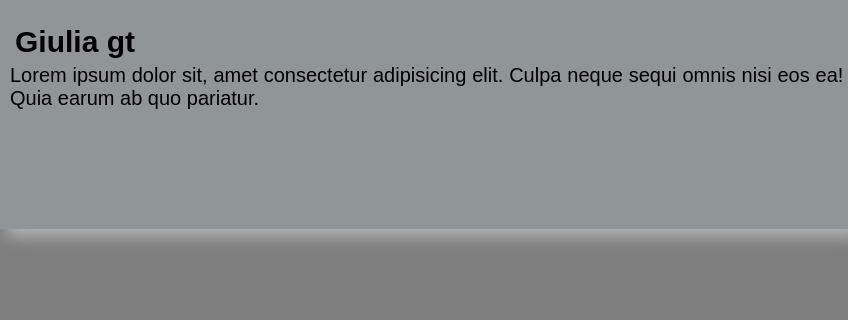
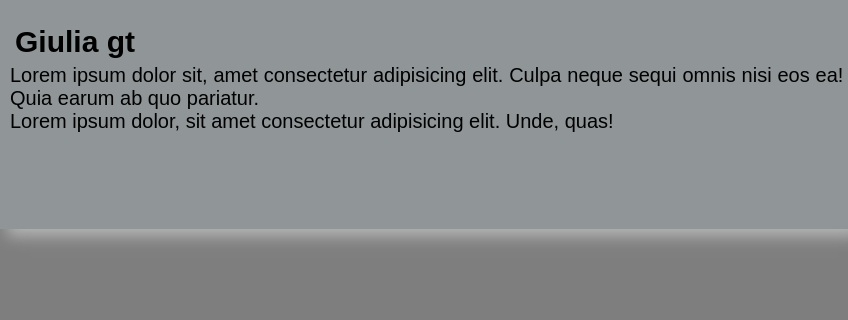
Before and after one commit to Travis1235/nuevo-proyecto-github, a plain HTML site: page index.html in a window 1280 px wide. Shown: the part 433-753 px from the top of the page, 0-848 px from the left. Drawn offline with nearby package versions, Linux system fonts and the light colour scheme; grey boxes are pictures that could not be loaded.

Commit message:
un nuevo parrafo

```diff
--- a/index.html
+++ b/index.html
@@ -48,6 +48,7 @@
             <h2>Giulia gt</h2>
             <p>Lorem ipsum dolor sit, amet consectetur adipisicing elit. Culpa neque sequi omnis nisi eos ea! Quia earum
                 ab quo pariatur.</p>
+                <p>Lorem ipsum dolor, sit amet consectetur adipisicing elit. Unde, quas!</p>
 
 
         </section>
```
